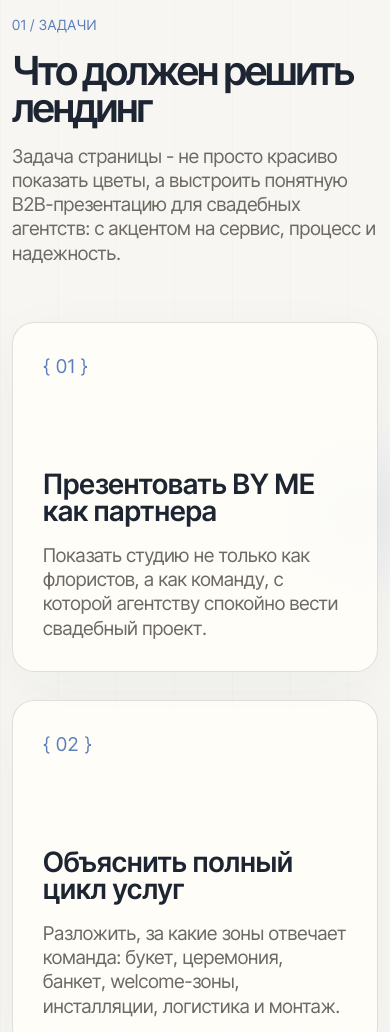
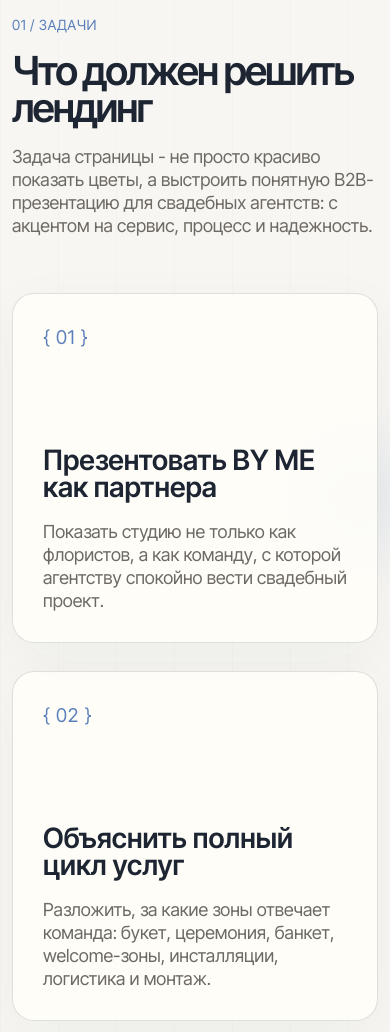
Before and after one commit to poliles/kp-byme, a plain HTML site: page index.html in a window 390 px wide. Shown: the part 1277-2309 px from the top of the page. Drawn offline with Linux system fonts and the light colour scheme.

Commit message:
Update index.html

```diff
--- a/index.html
+++ b/index.html
@@ -347,7 +347,7 @@
 
     .section-text {
       color: var(--muted);
-      font-size: clamp(19px, 1.5vw, 22px);
+      font-size: clamp(18px, 1.5vw, 20px);
       line-height: 1.28;
       letter-spacing: 0em;
       max-width: 620px;
@@ -406,7 +406,7 @@
     .notion-card p,
     .tariff-intro {
       color: var(--muted);
-      font-size: clamp(19px, 1.5vw, 22px);
+      font-size: clamp(18px, 1.5vw, 20px);
       letter-spacing: 0;
       line-height: 1.28;
     }
```
